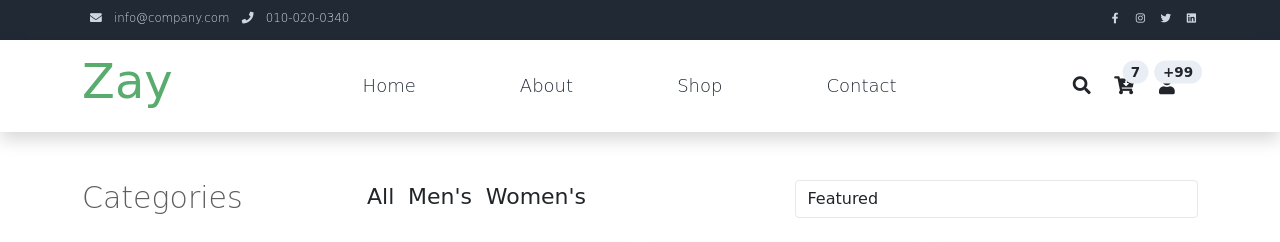
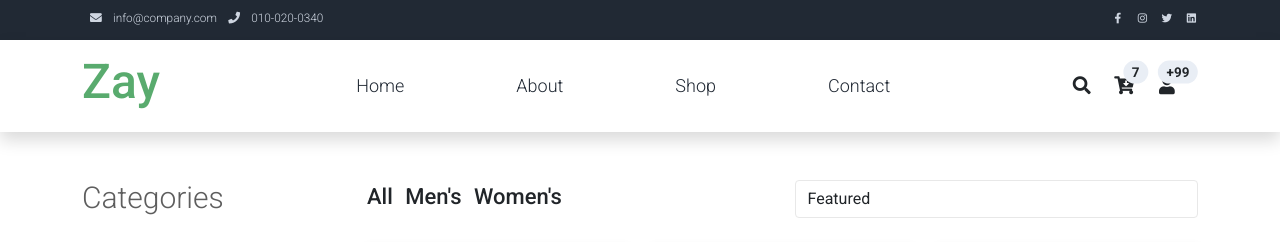
Before and after one commit to afreensiddqui2723/Smartzzdwell, a PHP site: page /shop.html in a window 1280 px wide. Shown: the top 242 px of the page. Run offline with PHP 8.4, Linux system fonts and the light colour scheme.

Commit message:
Edited version of fonts

```diff
--- a/addproperty.php
+++ b/addproperty.php
@@ -131,9 +131,7 @@ form .input-group{
 	margin-left: -70px;
 	width: 40vh;
 }
-body, ul, li, p, a, label, input, div, h1, h2, h3, h4, h5, h6, p, a {
-    font-family: 'Playpen Sans', cursive !important;
-  }
+
 form label{font-size: 14px !important;}
 form .form-control{font-size: 14px !important; }
 form .form-control input{font-size: 14px !important;
--- a/assets/css/templatemo.css
+++ b/assets/css/templatemo.css
@@ -30,22 +30,22 @@ Table of contents
 
 /* Typography */
 body, ul, li, p, a, label, input, div {
-  font-family: 'Playpen Sans', cursive !important;
+  font-family: 'Roboto', sans-serif;
   font-size: 18px ;
   font-weight: 300 ;
 }
 .h1 {
-  font-family: 'Playpen Sans', cursive !important;
+  font-family: 'Roboto', sans-serif;
   font-size: 48px;
   font-weight: 200 ;
 }
 .h2 {
-  font-family: 'Playpen Sans', cursive !important;
+  font-family: 'Roboto', sans-serif;
   font-size: 30px ;
   font-weight: 300;
 }
 .h3 {
-  font-family: 'Playpen Sans', cursive !important;
+  font-family: 'Roboto', sans-serif;
   font-size: 22px ;
 }
 /* General */
@@ -168,19 +168,12 @@ body, ul, li, p, a, label, input, div {
 }
 
 @media (min-width: 576px) {
-  .tempaltemo-carousel .h1 { font-size: 1em !important;
-  }
-  body, ul, li, p, a, label, input, div, h1, h2, h3, h4, h5, h6, p, a {
-    font-family: 'Playpen Sans' !important;
-  }
+  .tempaltemo-carousel .h1 { font-size: 1em !important;}
 }
 
 /*// Medium devices (tablets, 768px and up)*/
 @media (min-width: 768px) {
   #templatemo_main_nav .navbar-nav {max-width: 450px;}
-  body, ul, li, p, a, label, input, div, h1, h2, h3, h4, h5, h6, p, a {
-    font-family: 'Playpen Sans' !important;
-  }
  }
 
 /* Large devices (desktops, 992px and up)*/
@@ -192,14 +185,7 @@ body, ul, li, p, a, label, input, div {
     width: 12px;
     height: 12px;
   }
-  body, ul, li, p, a, label, input, div, h1, h2, h3, h4, h5, h6, p, a {
-    font-family: 'Playpen Sans' !important;
-  }
 }
 
 /* Extra large devices (large desktops, 1200px and up)*/
-@media (min-width: 1200px) {
-  body, ul, li, p, a, label, input, div, h1, h2, h3, h4, h5, h6, p, a {
-    font-family: 'Playpen Sans', cursive !important;
-  }
-}
+@media (min-width: 1200px) {}
--- a/counter.php
+++ b/counter.php
@@ -44,9 +44,7 @@
 	.count-titlet{
 	font-size: 14px;
 }
-body, ul, li, p, a, label, input, div, h1, h2, h3, h4, h5, h6, p, a {
-    font-family: 'Playpen Sans', cursive !important;
-  }
+
                 }
                 /* @media (min-width: 700px) and (max-width: 2000px) {
                   .resp{
--- a/faq.php
+++ b/faq.php
@@ -84,9 +84,7 @@ flex-direction: column;
    padding: auto;
 
 }
-body, ul, li, p, a, label, input, div, h1, h2, h3, h4, h5, h6, p, a {
-    font-family: 'Playpen Sans', cursive !important;
-  }
+
 }
 </style>
 </head>
--- a/findproperty.php
+++ b/findproperty.php
@@ -64,9 +64,7 @@ form .input-group{
 	margin-left: -70px;
 	width: 40vh;
 }
-body, ul, li, p, a, label, input, div, h1, h2, h3, h4, h5, h6, p, a {
-    font-family: 'Playpen Sans', cursive !important;
-  }
+
 form label{font-size: 14px !important;}
 form .form-control{font-size: 14px !important; }
 form .form-control input{font-size: 14px !important;
--- a/signin.php
+++ b/signin.php
@@ -45,9 +45,7 @@
 #formFooter a{
   font-size:12px;
 }
-body, ul, li, p, a, label, input, div, h1, h2, h3, h4, h5, h6, p, a {
-    font-family: 'Playpen Sans', cursive !important;
-  }
+
 }
  @media (min-width: 700px) and (max-width: 2000px) {
   #formContent{
--- a/signup.php
+++ b/signup.php
@@ -52,9 +52,7 @@
 #formFooter a{
   font-size:12px;
 }
-body, ul, li, p, a, label, input, div, h1, h2, h3, h4, h5, h6, p, a {
-    font-family: 'Playpen Sans', cursive !important;
-  }
+
 }
  @media (min-width: 700px) and (max-width: 2000px) {
   #formContent{
```
